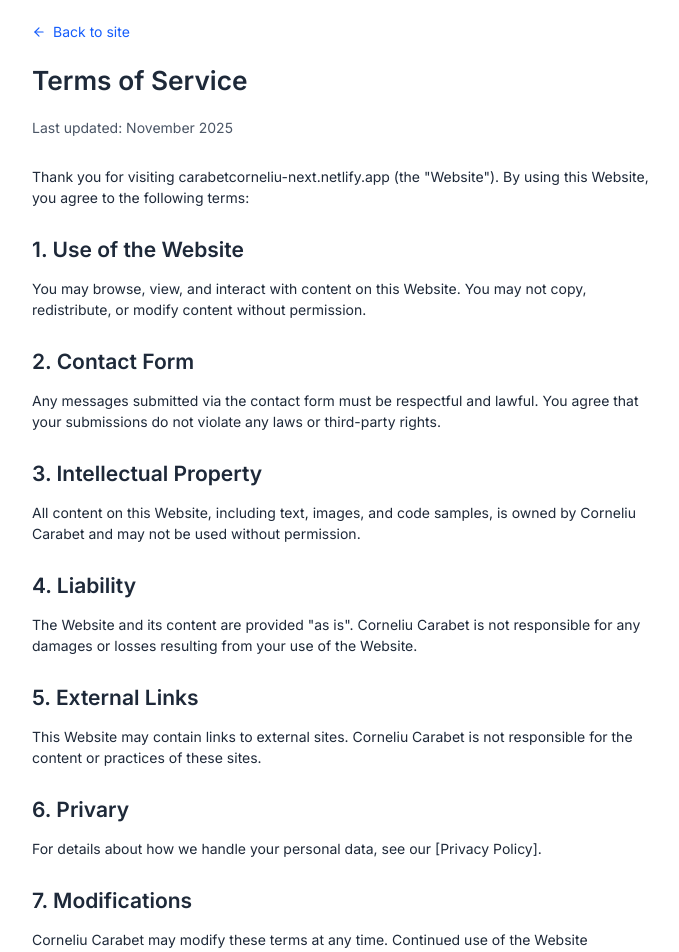
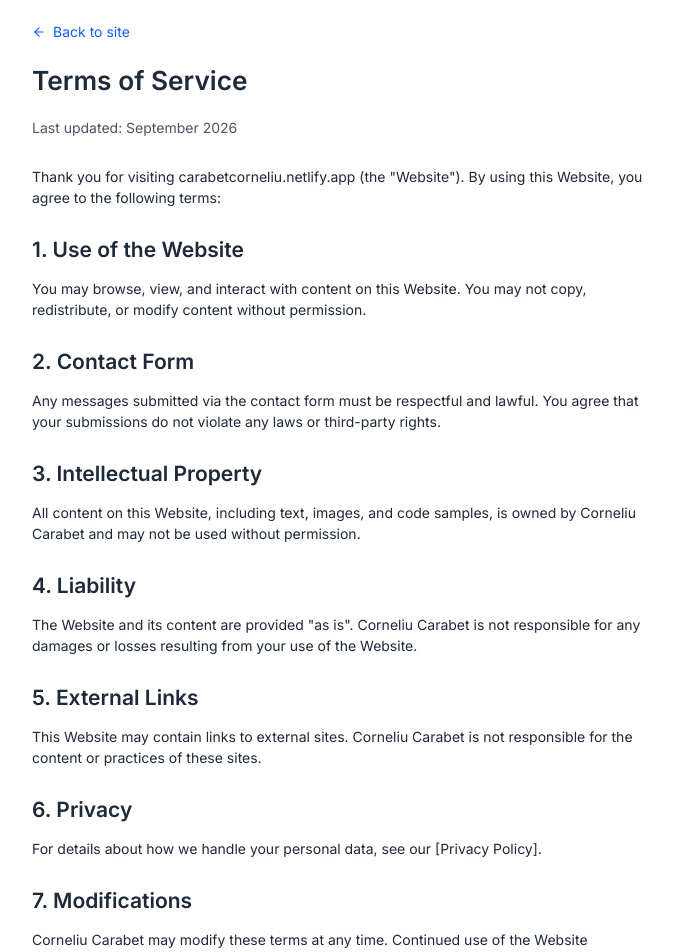
Before and after one commit to carabetcorneliu/personalPageNextJS, a Next.js app: page /terms in a window 1280 px wide. Shown: the top 952 px of the page, without its empty margins (293-972 px from the left). Built offline with nearby package versions, Linux system fonts and the light colour scheme.

Commit message:
Update Terms of Service with new date and corrections

```diff
--- a/src/app/terms/page.tsx
+++ b/src/app/terms/page.tsx
@@ -14,11 +14,11 @@
         </Link>
       </div>
       <h1 className="text-3xl font-semibold mb-6">Terms of Service</h1>
-      <p className="text-gray-600 mb-8">Last updated: November 2025</p>
+      <p className="text-gray-600 mb-8">Last updated: September 2026</p>
 
       <section className="mb-8">
         <p className="mb-4">
-          Thank you for visiting carabetcorneliu-next.netlify.app (the{" "}
+          Thank you for visiting carabetcorneliu.netlify.app (the{" "}
           {`"Website"`}). By using this Website, you agree to the following
           terms:
         </p>
@@ -69,7 +69,7 @@
       </section>
 
       <section className="mb-8">
-        <h2 className="text-2xl font-semibold mb-4">6. Privary</h2>
+        <h2 className="text-2xl font-semibold mb-4">6. Privacy</h2>
         <p>
           For details about how we handle your personal data, see our{" "}
           <a href="/privacy">[Privacy Policy]</a>.
```
